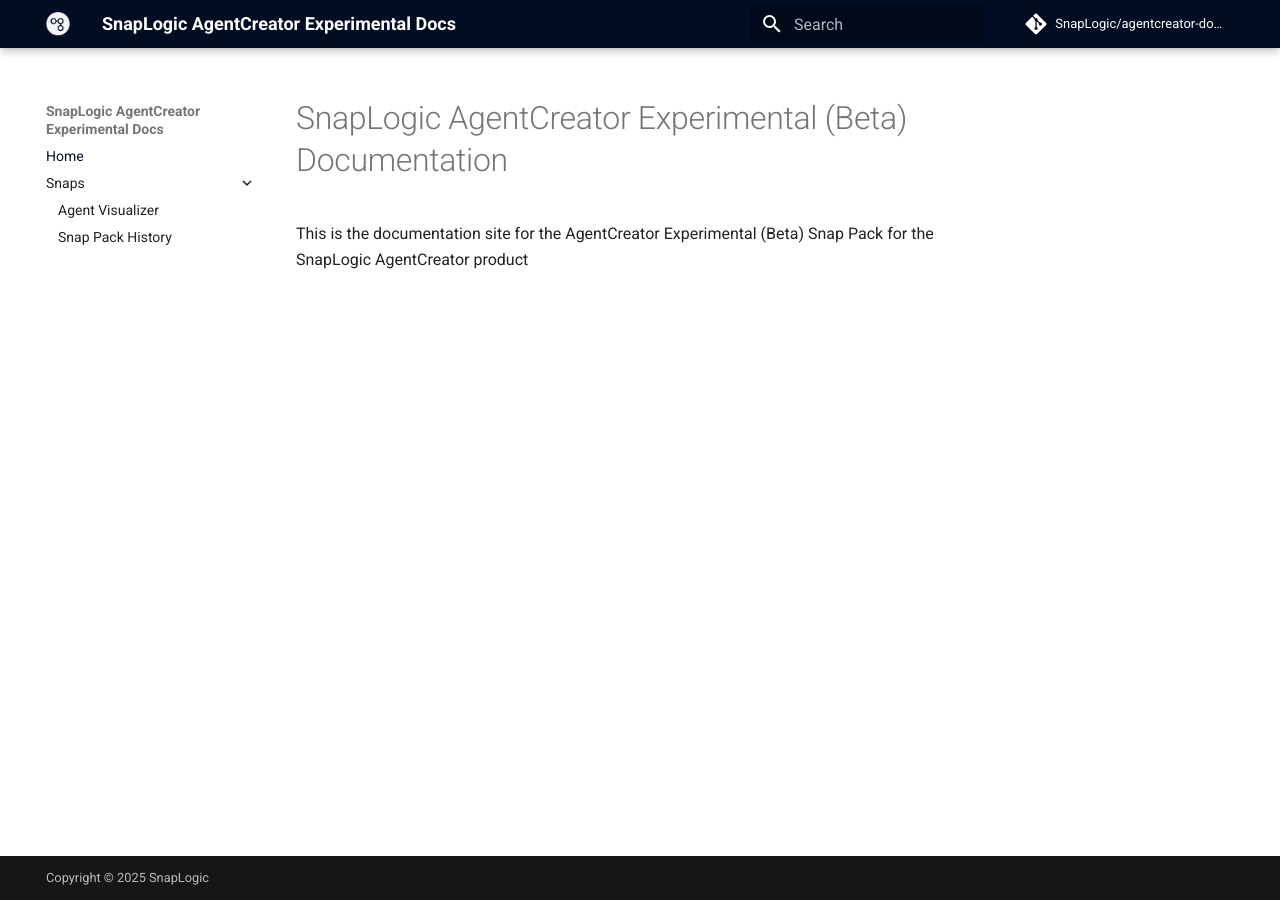
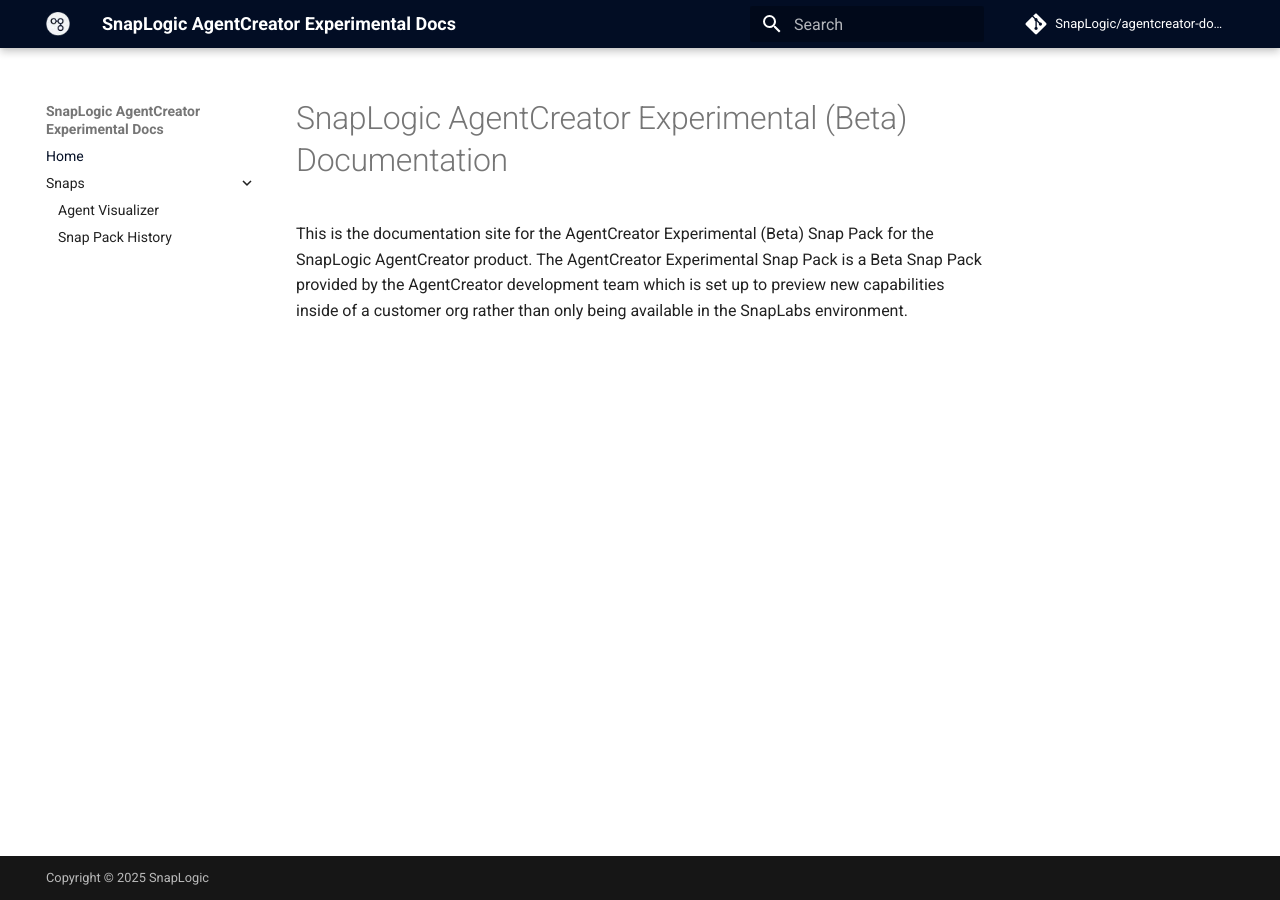
Before and after one commit to SnapLogic/agentcreator-docs, an MkDocs documentation site: the page built from docs/index.md, in a window 1280 px wide. Built offline with MkDocs 1.6.1 and Material for MkDocs 9.7.7, drawn with Linux system fonts in a browser that asks for light colours; comment, search, counter and statistics services are not loaded.

```diff
--- a/docs/index.md
+++ b/docs/index.md
@@ -1,3 +1,4 @@
 # SnapLogic AgentCreator Experimental (Beta) Documentation
 
-This is the documentation site for the AgentCreator Experimental (Beta) Snap Pack for the SnapLogic AgentCreator product
+This is the documentation site for the AgentCreator Experimental (Beta) Snap Pack for the SnapLogic AgentCreator product.
+The AgentCreator Experimental Snap Pack is a Beta Snap Pack provided by the AgentCreator development team which is set up to preview new capabilities inside of a customer org rather than only being available in the SnapLabs environment.
```
Also changed, not shown: README.md (+7 -13 lines), docs/snaps/index.md (+4 -0 lines), 1 other file.
